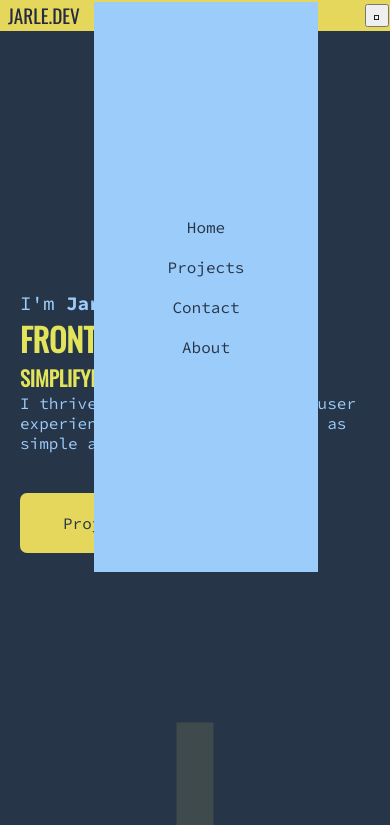
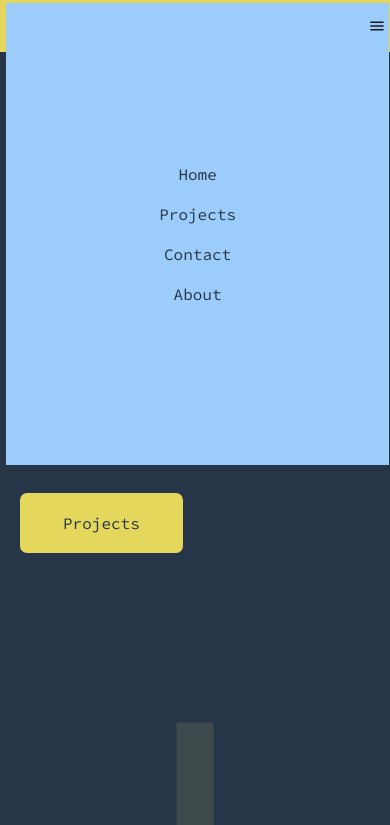
Before and after one commit to Jarle302/jarle.dev, a SvelteKit app: page / in a window 390 px wide. Shown: the top 825 px of the page. Built offline with nearby package versions, Linux system fonts and the light colour scheme.

Commit message:
fix responsiveness

```diff
--- a/src/routes/header.svelte
+++ b/src/routes/header.svelte
@@ -11,7 +11,10 @@
       <li><a href="#contact">Contact</a></li>
       <li><a href="#about">About</a></li>
     </ul>
-    <button on:click type="button" class="hamburger--open"><i class="fa-solid fa-bars"></i></button>
+    <button on:click type="button" class="hamburger--open"><svg width="14" height="10" viewBox="0 0 14 10" fill="none" xmlns="http://www.w3.org/2000/svg">
+<path fill-rule="evenodd" clip-rule="evenodd" d="M0.329681 2.05885V0.588257H13.627V2.05885H0.329681ZM0.329681 5.73532H13.627V4.26473H0.329681V5.73532ZM0.329681 9.41179H13.627V7.9412H0.329681V9.41179Z" fill="#1C1B1F"/>
+</svg>
+</button>
   </nav>
 </header>
 
@@ -26,6 +29,14 @@ header{
   position:fixed;
   width:100%;
 
+}
+
+button{border:none;
+background:none;
+margin-right:10px;
+position:absolute;
+right:0;
+z-index:3;
 }
 
   nav {
@@ -74,6 +85,7 @@ header{
   }
   header {
     background-color: #e5d75c;
+
   }
 
 
@@ -83,17 +95,23 @@ ul{
   display:none
 }
 
+header{
+  height:42px;
+    display:grid;
+    padding:5px;
+}
+
 .show{
-    display: flex;
+  display: flex;
     position: absolute;
     flex-direction: column;
-    left: 24%;
     top: 6%;
     background: #9cccf9;
     height: 50vh;
     align-items: center;
     justify-content: center;
-    padding: 74px;
+    z-index: 0;
+    width: 88vw;
 
   }
 
```
